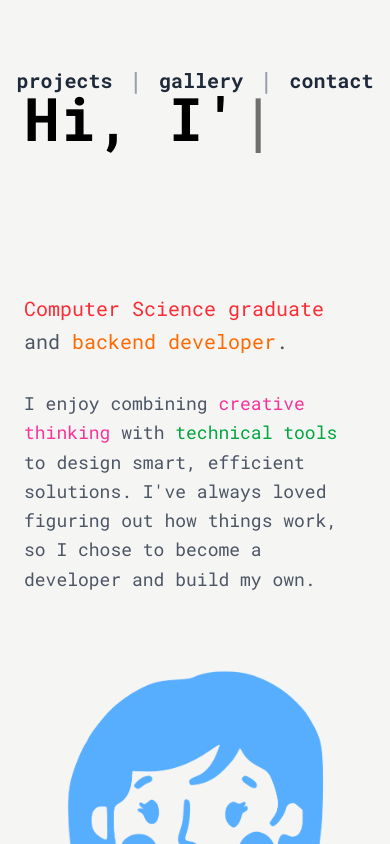
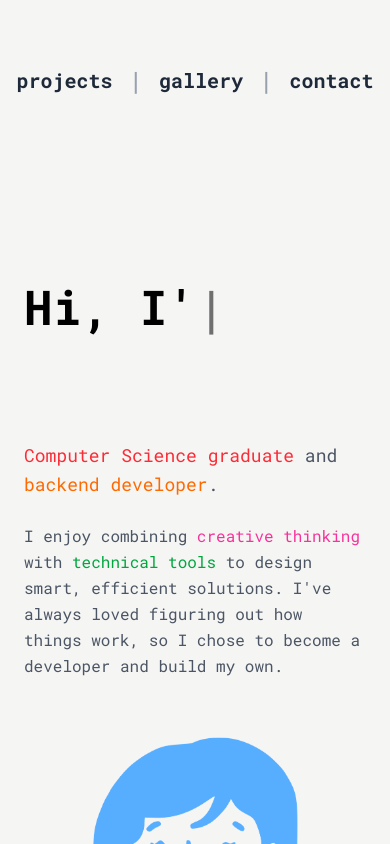
Before and after one commit to blancagiron/mi-portfolio, a Next.js app: page / in a window 390 px wide. Shown: the top 844 px of the page. Built offline with nearby package versions, Linux system fonts and the light colour scheme.

Commit message:
mejorar vista movil

```diff
--- a/src/app/components/Hero.tsx
+++ b/src/app/components/Hero.tsx
@@ -41,12 +41,12 @@ const Hero = () => {
   }, [text, isDeleting, loopNum, typingSpeed]);
 
   return (
-    <section className="min-h-screen flex items-center justify-center px-6 md:px-12 -mt-20">
+    <section className="min-h-screen flex items-center justify-center px-6 md:px-12 pt-24 md:pt-0">
       <div className="max-w-7xl mx-auto w-full">
-        <div className="flex flex-col md:flex-row items-center justify-between gap-16 md:gap-24">
+        <div className="flex flex-col md:flex-row items-center justify-between gap-12 md:gap-24">
           {/* Text Content - Left Side */}
-          <div className="flex-1 text-left max-w-2xl space-y-8">
-            <h1 className="text-6xl md:text-7xl lg:text-8xl font-bold leading-tight min-h-[180px] md:min-h-[220px] text-black">
+          <div className="flex-1 text-left max-w-2xl space-y-6 md:space-y-8">
+            <h1 className="text-5xl sm:text-6xl md:text-7xl lg:text-8xl font-bold leading-tight min-h-[140px] sm:min-h-[160px] md:min-h-[220px] text-black">
               {text.split('Blanca')[0]}
               <span className="text-blue-400">
                 {text.includes('Blanca') ? text.split('Blanca')[0].length > 0 ? 'Blanca' : '' : ''}
@@ -54,12 +54,12 @@ const Hero = () => {
               <span className="animate-pulse">|</span>
             </h1>
 
-            <p className="text-xl md:text-2xl leading-relaxed">
+            <p className="text-lg sm:text-xl md:text-2xl leading-relaxed">
               <span className="text-red-500">Computer Science graduate</span> and{' '}
               <span className="text-orange-500">backend developer</span>.
             </p>
 
-            <p className="text-lg md:text-xl leading-relaxed">
+            <p className="text-base sm:text-lg md:text-xl leading-relaxed">
               I enjoy combining <span className="text-pink-500">creative thinking</span> with{' '}
               <span className="text-green-600">technical tools</span> to design smart, efficient solutions.
               I've always loved figuring out how things work, so I chose to become a developer and build my own.
@@ -68,7 +68,7 @@ const Hero = () => {
 
           {/* Logo - Right Side */}
           <div className="flex-shrink-0">
-            <div className="w-80 h-80 md:w-96 md:h-96 lg:w-[450px] lg:h-[450px] flex items-center justify-center overflow-hidden transition-transform hover:scale-105 duration-300">
+            <div className="w-64 h-64 sm:w-80 sm:h-80 md:w-96 md:h-96 lg:w-[450px] lg:h-[450px] flex items-center justify-center overflow-hidden transition-transform hover:scale-105 duration-300">
               <Image
                 src="/logo_portfolio.png"
                 alt="Logo"
```
